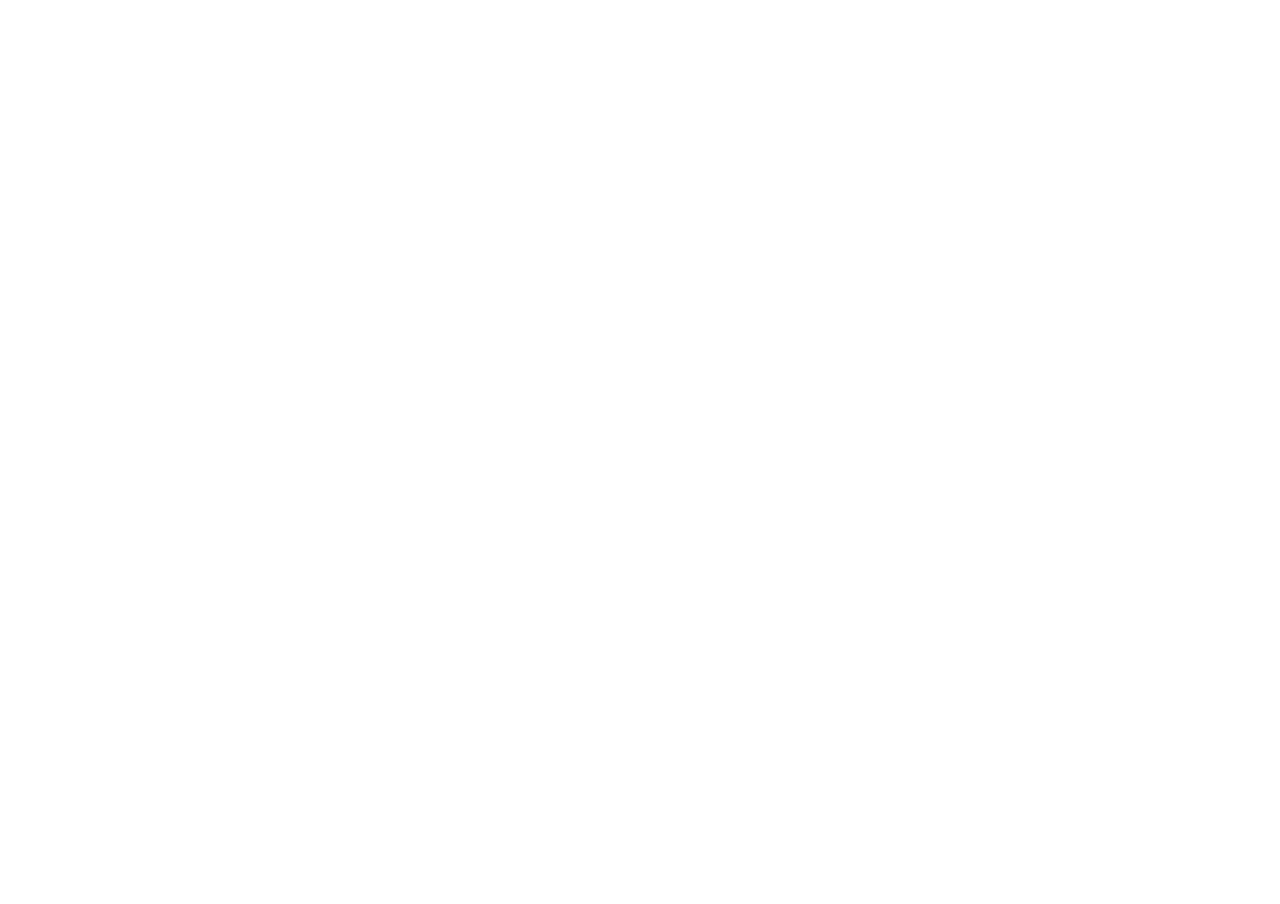
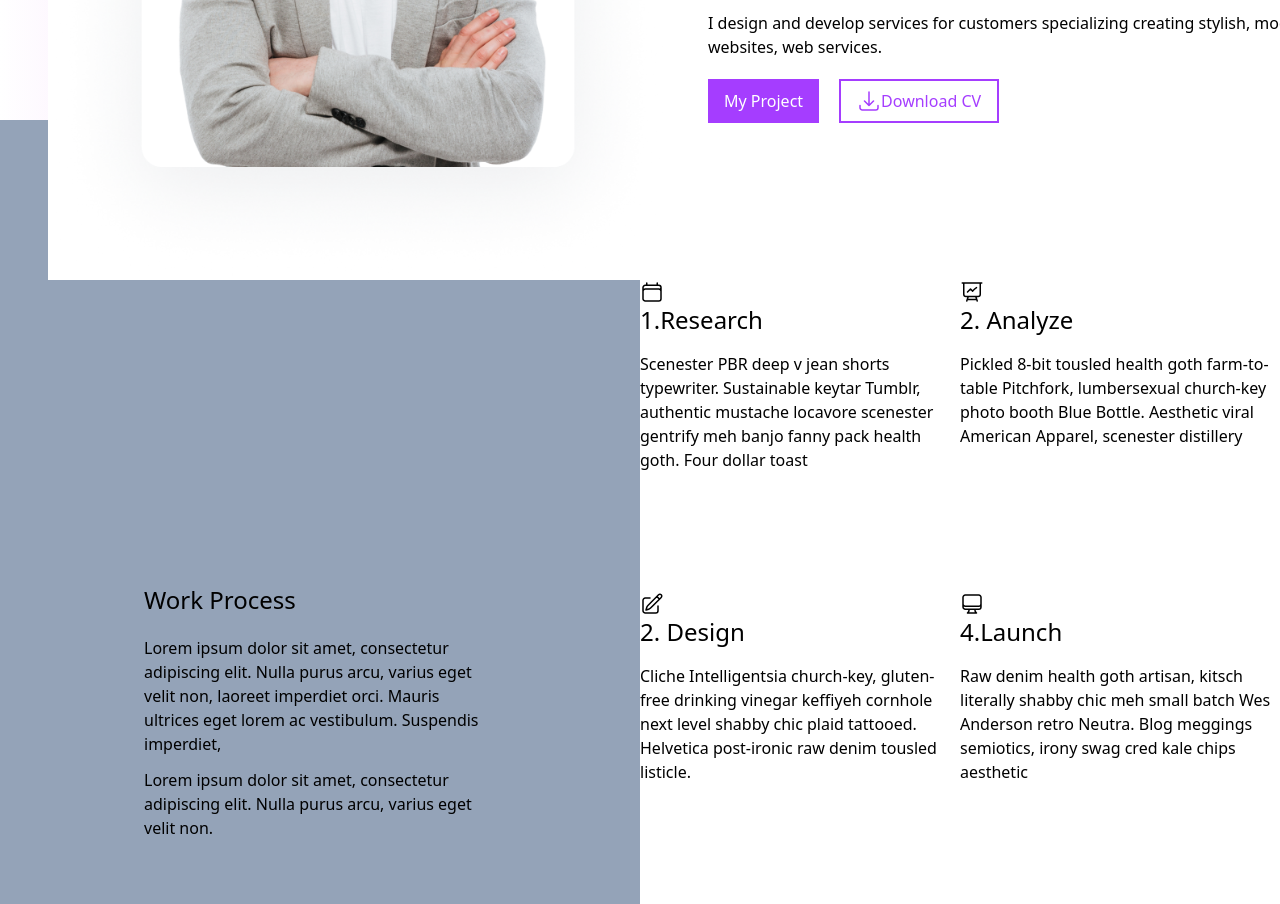
Before and after one commit to Shaimall/pictoo, a Next.js app: page / in a window 1280 px wide. Shown: the part 1680-2584 px from the top of the page. Before the commit the page ends 1640 px from the top, so only its background shows below. Built offline with nearby package versions, Linux system fonts and the light colour scheme.

Commit message:
2nd commit

```diff
--- /dev/null
+++ b/components/Card.jsx
@@ -0,0 +1,15 @@
+import React from "react";
+export const Card = ({ title, description, icon }) => {
+  return (
+    <div className="md:flex md:text-left  bg-white  ">
+      <div className="flex-row">
+        <div className="">
+          {icon}
+
+          <p className="text-2xl text-black ">{title}</p>
+        </div>
+        <p className="text-base pt-4 mb-8 text-black">{description}</p>
+      </div>
+    </div>
+  );
+};
--- a/pages/index.js
+++ b/pages/index.js
@@ -1,11 +1,12 @@
 import React from "react";
 import Nav from "../components/Nav";
+import { Card } from "../components/Card";
 
 export default function Home() {
   return (
     <div>
-      <Nav />
-      <header className="bg-gradient-to-r to-[#DA4DF1] from-white relative h-[1500px]">
+      {/* <Nav /> */}
+      <header className="bg-gradient-to-r to-[#DA4DF1] from-white relative h-[1800px]">
         <div className="grid grid-cols-12 px-20 gap-2  py-20">
           <div className="col-span-6 mt-24">
             <h className="text-5xl leading-10 font-bold">
@@ -39,7 +40,7 @@
           <div className="col-span-6 bg bg-no-repeat bg-center bg-[url('/img/man.png')]"></div>
         </div>
 
-        <div className=" grid grid-cols-2 gap-10 container absolute -bottom-20 left-12 bg-white mt-16  ">
+        <div className=" grid grid-cols-2 gap-10 container absolute -bottom-40 left-12 bg-white mt-16  ">
           <div>
             <img className="" src="img/man.png" alt="" />
             {/* <img className="" src="img/card.png" alt="" /> */}
@@ -82,6 +83,131 @@
           </div>
         </div>
       </header>
+      <section className=" bg-slate-400">
+        <div className="grid grid-cols-2 container mx-auto pt-40">
+          <div className=" container px-36 py-16 mt-60">
+            <h className=" text-2xl"> Work Process</h>
+            <p className="text-base mt-5">
+              {" "}
+              Lorem ipsum dolor sit amet, consectetur adipiscing elit. Nulla
+              purus arcu, varius eget velit non, laoreet imperdiet orci. Mauris
+              ultrices eget lorem ac vestibulum. Suspendis imperdiet,
+            </p>
+            <p className="text-base mt-3">
+              Lorem ipsum dolor sit amet, consectetur adipiscing elit. Nulla
+              purus arcu, varius eget velit non.
+            </p>
+          </div>
+          <div className="grid grid-cols-2 ">
+            {CARD.map((item, i) => (
+              <Card {...item} key={i} />
+            ))}
+          </div>
+        </div>
+      </section>
     </div>
   );
 }
+
+const CARD = [
+  {
+    icon: (
+      <svg
+        className="w-16"
+        xmlns="http://www.w3.org/2000/svg"
+        fill="none"
+        viewBox="0 0 24 24"
+        stroke-width="1.5"
+        stroke="currentColor"
+        class="w-6 h-6"
+      >
+        <path
+          stroke-linecap="round"
+          stroke-linejoin="round"
+          d="M6.75 3v2.25M17.25 3v2.25M3 18.75V7.5a2.25 2.25 0 012.25-2.25h13.5A2.25 2.25 0 0121 7.5v11.25m-18 0A2.25 2.25 0 005.25 21h13.5A2.25 2.25 0 0021 18.75m-18 0v-7.5A2.25 2.25 0 015.25 9h13.5A2.25 2.25 0 0121 11.25v7.5"
+        />
+      </svg>
+    ),
+
+    title: "1.Research",
+
+    description:
+      "Scenester PBR deep v jean shorts typewriter. Sustainable keytar Tumblr, authentic mustache locavore scenester gentrify meh banjo fanny pack health goth. Four dollar toast",
+    href: "#",
+  },
+  {
+    icon: (
+      <svg
+        className="w-16"
+        xmlns="http://www.w3.org/2000/svg"
+        fill="none"
+        viewBox="0 0 24 24"
+        stroke-width="1.5"
+        stroke="currentColor"
+        class="w-6 h-6"
+      >
+        <path
+          stroke-linecap="round"
+          stroke-linejoin="round"
+          d="M3.75 3v11.25A2.25 2.25 0 006 16.5h2.25M3.75 3h-1.5m1.5 0h16.5m0 0h1.5m-1.5 0v11.25A2.25 2.25 0 0118 16.5h-2.25m-7.5 0h7.5m-7.5 0l-1 3m8.5-3l1 3m0 0l.5 1.5m-.5-1.5h-9.5m0 0l-.5 1.5m.75-9l3-3 2.148 2.148A12.061 12.061 0 0116.5 7.605"
+        />
+      </svg>
+    ),
+
+    title: "2. Analyze",
+
+    description:
+      "Pickled 8-bit tousled health goth farm-to-table Pitchfork, lumbersexual church-key photo booth Blue Bottle. Aesthetic viral American Apparel, scenester distillery",
+    href: "#",
+  },
+  {
+    icon: (
+      <svg
+        className="w-16"
+        xmlns="http://www.w3.org/2000/svg"
+        fill="none"
+        viewBox="0 0 24 24"
+        stroke-width="1.5"
+        stroke="currentColor"
+        class="w-6 h-6"
+      >
+        <path
+          stroke-linecap="round"
+          stroke-linejoin="round"
+          d="M16.862 4.487l1.687-1.688a1.875 1.875 0 112.652 2.652L10.582 16.07a4.5 4.5 0 01-1.897 1.13L6 18l.8-2.685a4.5 4.5 0 011.13-1.897l8.932-8.931zm0 0L19.5 7.125M18 14v4.75A2.25 2.25 0 0115.75 21H5.25A2.25 2.25 0 013 18.75V8.25A2.25 2.25 0 015.25 6H10"
+        />
+      </svg>
+    ),
+
+    title: "2. Design",
+
+    description:
+      "Cliche Intelligentsia church-key, gluten-free drinking vinegar keffiyeh cornhole next level shabby chic plaid tattooed. Helvetica post-ironic raw denim tousled listicle.",
+    href: "#",
+  },
+  {
+    icon: (
+      <svg
+        className="w-16"
+        xmlns="http://www.w3.org/2000/svg"
+        fill="none"
+        viewBox="0 0 24 24"
+        stroke-width="1.5"
+        stroke="currentColor"
+        class="w-6 h-6"
+      >
+        <path
+          stroke-linecap="round"
+          stroke-linejoin="round"
+          d="M9 17.25v1.007a3 3 0 01-.879 2.122L7.5 21h9l-.621-.621A3 3 0 0115 18.257V17.25m6-12V15a2.25 2.25 0 01-2.25 2.25H5.25A2.25 2.25 0 013 15V5.25m18 0A2.25 2.25 0 0018.75 3H5.25A2.25 2.25 0 003 5.25m18 0V12a2.25 2.25 0 01-2.25 2.25H5.25A2.25 2.25 0 013 12V5.25"
+        />
+      </svg>
+    ),
+
+    title: "4.Launch",
+
+    description:
+      "Raw denim health goth artisan, kitsch literally shabby chic meh small batch Wes Anderson retro Neutra. Blog meggings semiotics, irony swag cred kale chips aesthetic",
+    href: "#",
+  },
+];
```
